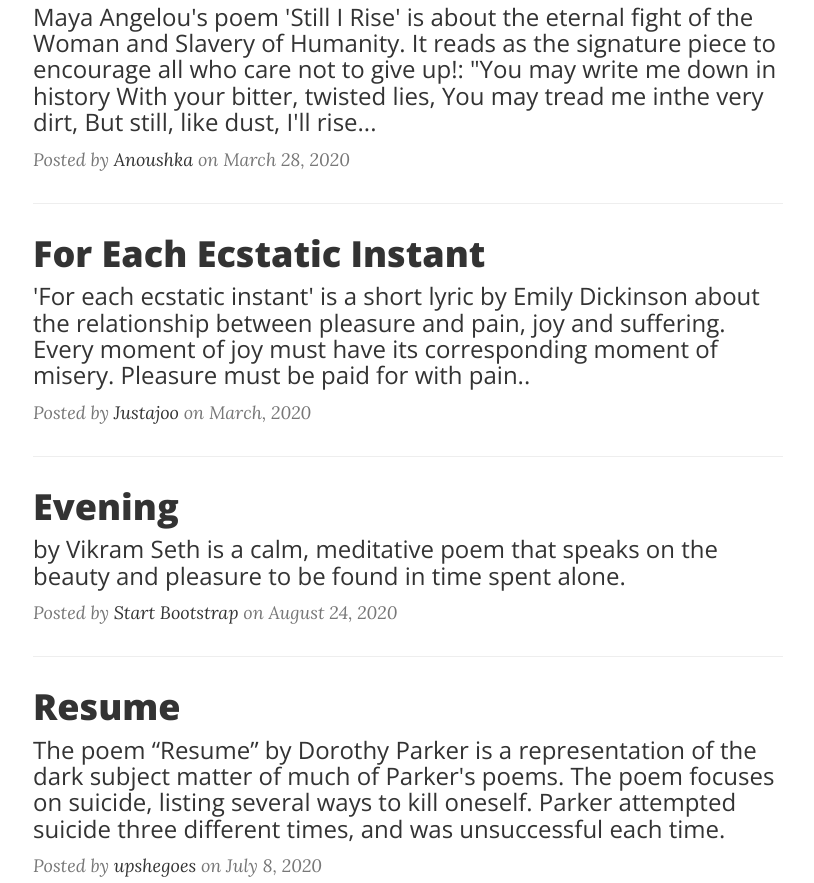
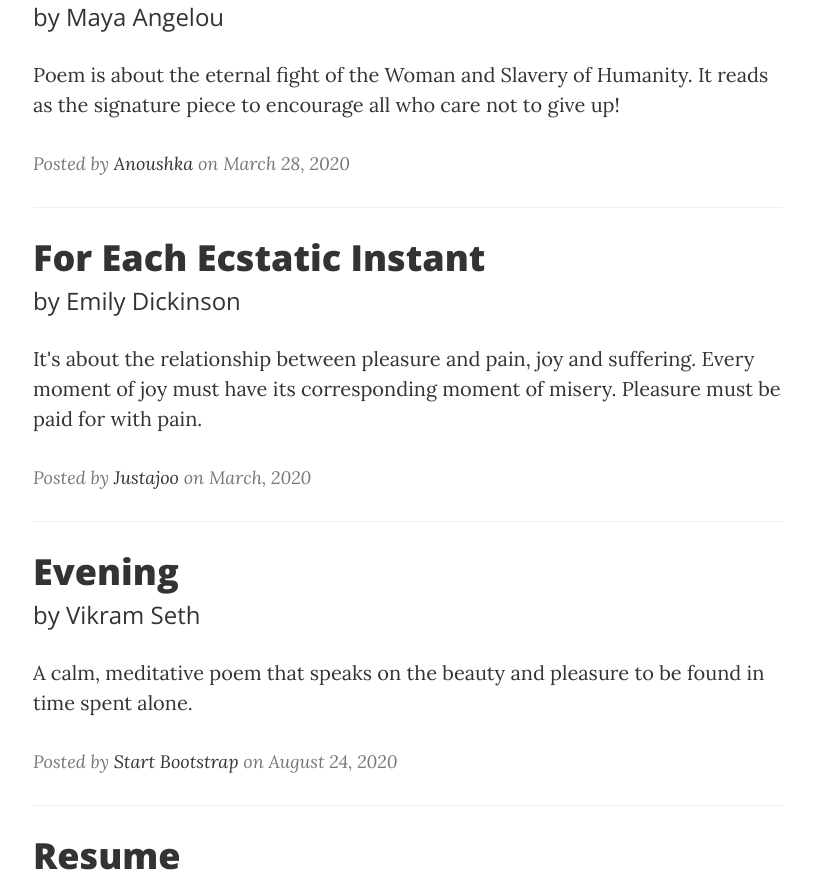
Before and after one commit to bspiitd/bspiitd.github.io, a website: page poetry.html in a window 1280 px wide. Shown: the part 548-1431 px from the top of the page, without its empty margins (232-1046 px from the left). Drawn offline with nearby package versions, Linux system fonts and the light colour scheme.

Commit message:
Update poetry.html

```diff
--- a/poetry.html
+++ b/poetry.html
@@ -91,7 +91,8 @@
                             Still I Rise
                         </h2>
                         <h3 class="post-subtitle">
-                            Maya Angelou's poem 'Still I Rise' is about the eternal fight of the Woman and Slavery of Humanity. It reads as the signature piece to encourage all who care not to give up!: "You may write me down in history With your bitter, twisted lies, You may tread me inthe very dirt, But still, like dust, I'll rise...
+				by Maya Angelou </h3>
+				<p>Poem is about the eternal fight of the Woman and Slavery of Humanity. It reads as the signature piece to encourage all who care not to give up! </p>
                         </h3>
                     </a>
                     <p class="post-meta">Posted by <a href="#">Anoushka</a> on March 28, 2020</p>
@@ -103,7 +104,8 @@
                             For Each Ecstatic Instant
                         </h2>
 						<h3 class="post-subtitle">
-                            'For each ecstatic instant' is a short lyric by Emily Dickinson about the relationship between pleasure and pain, joy and suffering. Every moment of joy must have its corresponding moment of misery. Pleasure must be paid for with pain..
+							by Emily Dickinson </h3>
+			    <p>It's about the relationship between pleasure and pain, joy and suffering. Every moment of joy must have its corresponding moment of misery. Pleasure must be paid for with pain.</p>
                         </h3>
                     </a>
                     <p class="post-meta">Posted by <a href="#">Justajoo</a> on March, 2020</p>
@@ -115,8 +117,9 @@
                             Evening
                         </h2>
                         <h3 class="post-subtitle">
-                             by Vikram Seth is a calm, meditative poem that speaks on the beauty and pleasure to be found in time spent alone.
-                        </h3>
+                             by Vikram Seth  </h3>
+				<p> A calm, meditative poem that speaks on the beauty and pleasure to be found in time spent alone. </p>
+
                     </a>
                     <p class="post-meta">Posted by <a href="#">Start Bootstrap</a> on August 24, 2020</p>
                 </div>
@@ -127,9 +130,10 @@
                             Resume
                         </h2>
                         <h3 class="post-subtitle">
-                            The poem “Resume” by Dorothy Parker is a representation of the dark subject matter of much of Parker's poems. The poem focuses on suicide, listing several ways to kill oneself. Parker attempted suicide three different times, and was unsuccessful each time.
+				by Dorothy Parker </h3>
+				<p> This is a representation of the dark subject matter of much of Parker's poems. The poem focuses on suicide, listing several ways to kill oneself. Parker attempted suicide three different times, and was unsuccessful each time.</p>
 
-                        </h3>
+
                     </a>
                     <p class="post-meta">Posted by <a href="#">upshegoes</a> on July 8, 2020</p>
                 </div>
```
